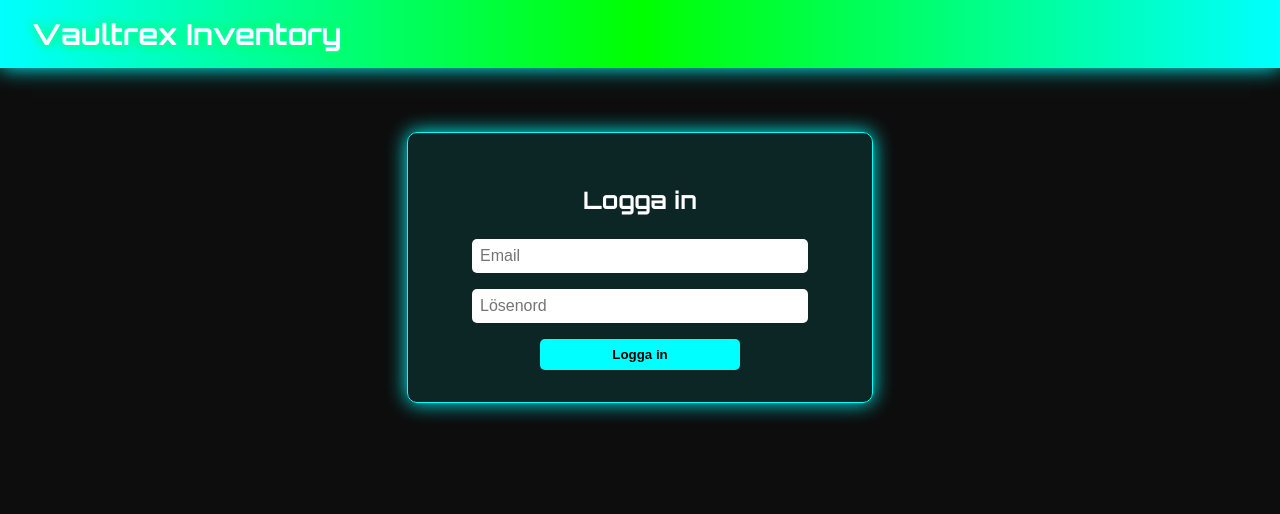
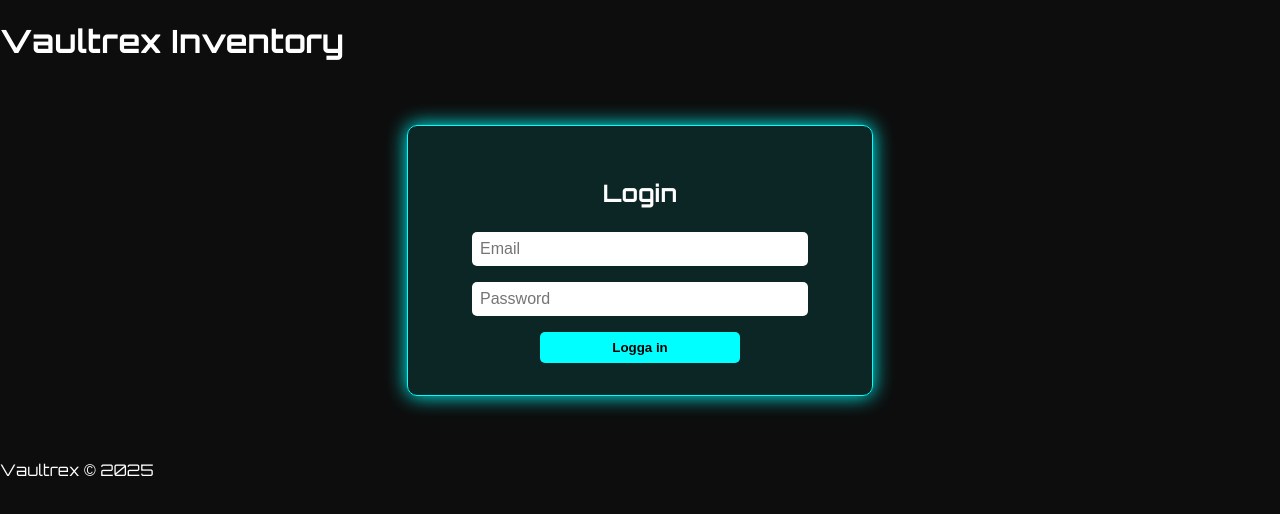
Before and after one commit to FooxxyyDev/vaultrex-frontend, a React (Vite) app: page / in a window 1280 px wide. Shown: the top 514 px of the page. Built offline with nearby package versions, Linux system fonts and the light colour scheme.

Commit message:
Update App.jsx

```diff
--- a/src/App.jsx
+++ b/src/App.jsx
@@ -1,136 +1,72 @@
-import React, { useState, useEffect } from "react";
-import { Scanner } from "@yudiel/react-qr-scanner";
+import React, { useState } from "react";
 import "./App.css";
 
 export default function App() {
-  const [user, setUser] = useState(null);
+  const [tab, setTab] = useState("home");
+  const [loggedIn, setLoggedIn] = useState(false);
   const [email, setEmail] = useState("");
   const [password, setPassword] = useState("");
-  const [tab, setTab] = useState("inventory");
-  const [inventory, setInventory] = useState([]);
-  const [services, setServices] = useState([]);
-  const [scanResult, setScanResult] = useState("");
 
-  // Inloggning
-  const handleLogin = async () => {
-    try {
-      const res = await fetch("https://vaultrex-backend.onrender.com/login", {
-        method: "POST",
-        headers: { "Content-Type": "application/json" },
-        body: JSON.stringify({ email, password }),
-      });
-      const data = await res.json();
-      if (data.success) {
-        setUser(data.user);
-        fetchInventory();
-        fetchServices();
-      } else {
-        alert("Fel email eller lösenord");
-      }
-    } catch (err) {
-      console.error(err);
+  const handleLogin = () => {
+    // Enkel demo-login
+    if (email === "admin@vaultrex.se" && password === "Leary30!") {
+      setLoggedIn(true);
+      setTab("dashboard");
+    } else {
+      alert("Fel email eller lösenord!");
     }
   };
 
-  const handleLogout = () => {
-    setUser(null);
-    setEmail("");
-    setPassword("");
-    setTab("inventory");
-  };
+  if (!loggedIn) {
+    return (
+      <div className="app-container">
+        <header>
+          <h1>Vaultrex Inventory</h1>
+        </header>
+        <div className="login-panel">
+          <h2>Login</h2>
+          <input
+            type="text"
+            placeholder="Email"
+            value={email}
+            onChange={(e) => setEmail(e.target.value)}
+          />
+          <input
+            type="password"
+            placeholder="Password"
+            value={password}
+            onChange={(e) => setPassword(e.target.value)}
+          />
+          <button onClick={handleLogin}>Logga in</button>
+        </div>
+        <footer>
+          <p>Vaultrex © 2025</p>
+        </footer>
+      </div>
+    );
+  }
 
-  // Hämta inventory
-  const fetchInventory = async () => {
-    if (!user) return;
-    const res = await fetch(`https://vaultrex-backend.onrender.com/inventory/${user.id}`);
-    const data = await res.json();
-    setInventory(data);
-  };
-
-  // Hämta services
-  const fetchServices = async () => {
-    if (!user) return;
-    const res = await fetch(`https://vaultrex-backend.onrender.com/services/${user.id}`);
-    const data = await res.json();
-    setServices(data);
-  };
-
-  // QR Scan
-  const handleScan = async (code) => {
-    if (!code) return;
-    setScanResult(code);
-
-    try {
-      await fetch("https://vaultrex-backend.onrender.com/inventory/scan", {
-        method: "POST",
-        headers: { "Content-Type": "application/json" },
-        body: JSON.stringify({ userId: user.id, code }),
-      });
-      fetchInventory();
-    } catch (err) {
-      console.error(err);
-    }
-  };
-
+  // Dashboard när inloggad
   return (
-    <div className="app">
+    <div className="app-container">
       <header>
-        <h1>Vaultrex Inventory</h1>
-        {user && <button className="logout-btn" onClick={handleLogout}>Logga ut</button>}
+        <h1>Vaultrex Dashboard</h1>
+        <nav>
+          <button onClick={() => setTab("inventory")}>Inventory</button>
+          <button onClick={() => setTab("services")}>Mina Tjänster</button>
+          <button onClick={() => { setLoggedIn(false); setTab("home"); }}>Logga ut</button>
+        </nav>
       </header>
 
-      {!user ? (
-        <div className="login-panel">
-          <h2>Logga in</h2>
-          <input type="email" placeholder="Email" value={email} onChange={(e) => setEmail(e.target.value)} />
-          <input type="password" placeholder="Lösenord" value={password} onChange={(e) => setPassword(e.target.value)} />
-          <button onClick={handleLogin}>Logga in</button>
-        </div>
-      ) : (
-        <div className="dashboard">
-          <nav>
-            <button onClick={() => setTab("inventory")} className={tab === "inventory" ? "active" : ""}>Inventory</button>
-            <button onClick={() => setTab("services")} className={tab === "services" ? "active" : ""}>Tjänster</button>
-            <button onClick={() => setTab("qr")} className={tab === "qr" ? "active" : ""}>QR Scanner</button>
-          </nav>
+      <main>
+        {tab === "inventory" && <div className="tab-content"><h2>Inventory</h2><p>Här kan du se och uppdatera dina artiklar.</p></div>}
+        {tab === "services" && <div className="tab-content"><h2>Mina Tjänster</h2><p>Abonnera och hantera tjänster här.</p></div>}
+        {tab === "home" && <div className="tab-content"><h2>Startsida</h2><p>Välkommen till Vaultrex! Se dina tjänster och inventory.</p></div>}
+      </main>
 
-          <main>
-            {tab === "inventory" && (
-              <div className="tab-content">
-                <h2>Inventory</h2>
-                <ul>
-                  {inventory.map((item) => (
-                    <li key={item.id}>{item.name}: {item.quantity}</li>
-                  ))}
-                </ul>
-              </div>
-            )}
-
-            {tab === "services" && (
-              <div className="tab-content">
-                <h2>Mina Tjänster</h2>
-                <ul>
-                  {services.map((s) => (
-                    <li key={s.id}>{s.name} - {s.status}</li>
-                  ))}
-                </ul>
-              </div>
-            )}
-
-            {tab === "qr" && (
-              <div className="tab-content">
-                <h2>QR Scanner</h2>
-                <Scanner
-                  onResult={(r) => handleScan(r?.text)}
-                  onError={(err) => console.error(err)}
-                  style={{ width: "300px", margin: "20px auto" }}
-                />
-                {scanResult && <p>Senaste kod: {scanResult}</p>}
-              </div>
-            )}
-          </main>
-        </div>
-      )}
+      <footer>
+        <p>Vaultrex © 2025</p>
+      </footer>
     </div>
   );
 }
```
